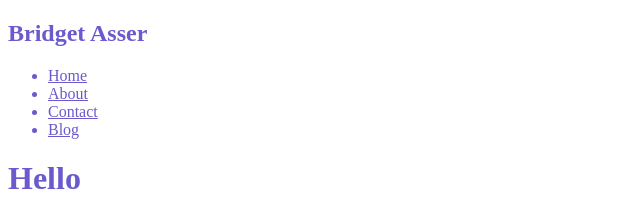
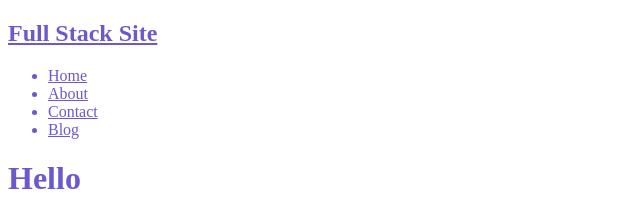
Before and after one commit to Bridgta/GraphQL-Gatsby, a Gatsby site: page / in a window 1280 px wide. Shown: the top 216 px of the page, 0-640 px from the left. Built offline with nearby package versions, Linux system fonts and the light colour scheme; Gatsby itself is replaced by a stand-in of ours.

Commit message:
metadata added to header for dynamic dataupdating

```diff
--- a/src/components/header.js
+++ b/src/components/header.js
@@ -1,12 +1,23 @@
 import React from 'react';
-import {Link} from 'gatsby'
+import {Link, graphql, useStaticQuery} from 'gatsby'
 
 
 const Header = () => {
+
+    const data = useStaticQuery(graphql`
+        query {
+            site {
+                siteMetadata {
+                    title
+                }
+            }
+        }
+    `)
+
     return (
         <header>
             <nav>
-            <h1>Bridget Asser</h1>
+            <h1><Link to="/">{data.site.siteMetadata.title}</Link></h1>
                 <ul>
                     <li>
                     <Link to="/">Home</Link>
```
